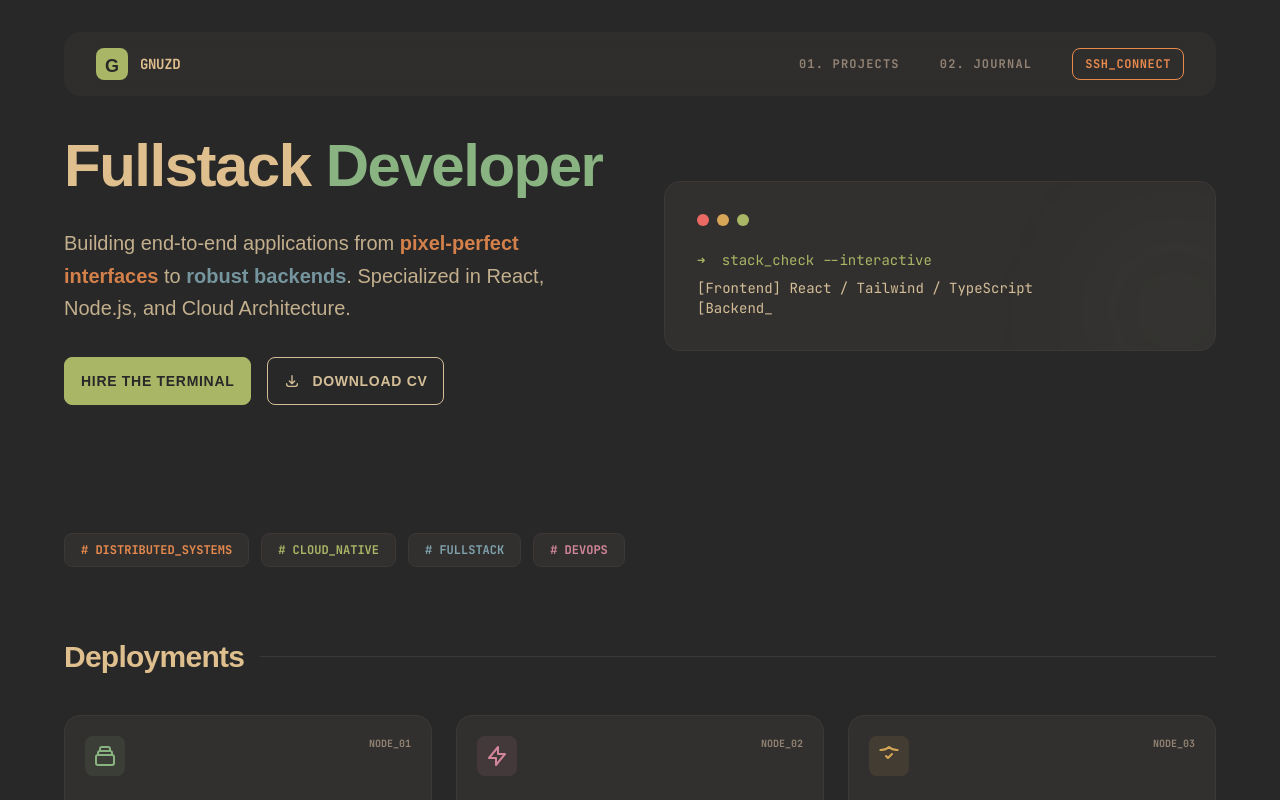
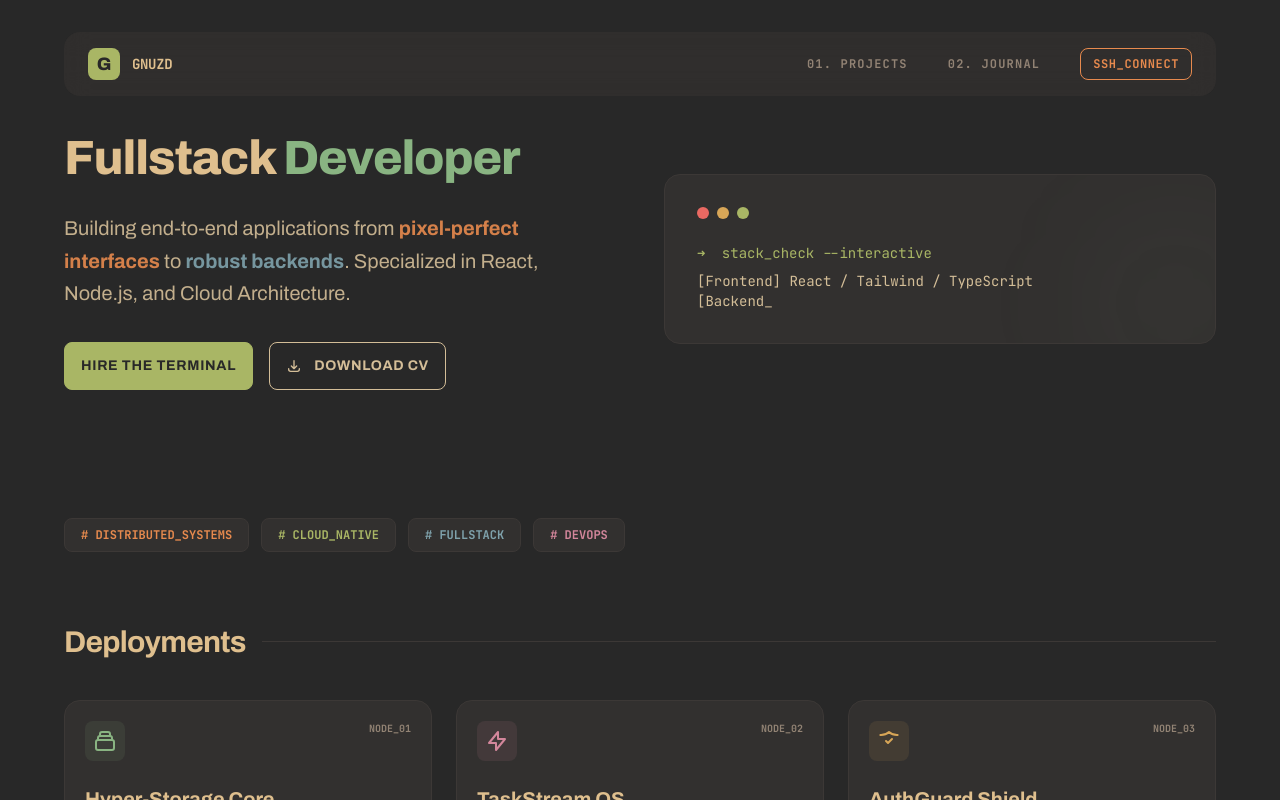
Before and after one commit to gnuzd/portfolio, a SvelteKit app: page / in a window 1280 px wide. Built offline with nearby package versions, Linux system fonts and the light colour scheme.

Commit message:
feat: update font

```diff
--- a/src/app.html
+++ b/src/app.html
@@ -1,5 +1,5 @@
 <!doctype html>
-<html lang="en">
+<html lang="en" data-theme="gruvbox">
 	<head>
 		<meta charset="utf-8" />
 		<meta name="viewport" content="width=device-width, initial-scale=1" />
@@ -10,6 +10,8 @@
 			rel="stylesheet"
 		/>
 
+    <link href="https://fonts.googleapis.com/css2?family=Archivo:wght@300;400;500;600;700;800&family=JetBrains+Mono:wght@400;700&display=swap" rel="stylesheet">
+
 		%sveltekit.head%
 	</head>
 	<body data-sveltekit-preload-data="hover" class="antialiased">
--- a/src/lib/assets/styles/app.css
+++ b/src/lib/assets/styles/app.css
@@ -3,8 +3,8 @@
 @import './button.css';
 
 @theme {
-	--font-display: 'Public Sans', sans-serif;
-	--font-body: 'Public Sans', sans-serif;
+	--font-display: 'Archivo', sans-serif;
+	--font-body: 'Archivo', sans-serif;
 	--font-mono: 'JetBrains Mono', 'monospace';
 
 	--color-base-100: #282828;
@@ -22,6 +22,8 @@
 	--color-aqua: #89b482;
 	--color-blue: #7fa2ac;
 	--color-purple: #d3869b;
+
+  --radius-field: 0.25rem;
 }
 
 :root {
@@ -32,7 +34,7 @@
 body {
 	background-color: var(--color-base-100);
 	color: var(--color-base-content-200);
-	font-family: 'Public Sans', sans-serif;
+	font-family: var(--font-body);
 	-webkit-tap-highlight-color: transparent;
 	overflow: hidden;
 	height: 100vh;
--- a/src/lib/assets/styles/theme.css
+++ b/src/lib/assets/styles/theme.css
@@ -17,7 +17,7 @@
 	--color-blue: #7fa2ac;
 	--color-purple: #d3869b;
 
-  --radius-field: 0.25rem;
+  --radius-field: 0.5rem;
 }
 
 :root:has(input.theme-controller[value='cappuccino']:checked),
--- a/src/lib/components/Navbar.svelte
+++ b/src/lib/components/Navbar.svelte
@@ -6,11 +6,11 @@
 <!-- DESKTOP TOP NAV (Hidden on Mobile) -->
 <nav class="fixed top-8 z-100 hidden w-full md:block">
 	<div
-		class="mx-auto flex max-w-6xl items-center justify-between rounded-2xl bg-base-200/80 px-8 py-4 backdrop-blur-md"
+		class="mx-auto flex max-w-6xl items-center justify-between rounded-2xl bg-base-200/80 px-6 py-4 backdrop-blur-md"
 	>
 		<div class="flex items-center gap-3">
 			<div
-				class="size-8 rounded-lg bg-green text-center text-lg leading-9 font-black text-base-100 uppercase"
+				class="size-8 rounded-lg bg-green flex items-center justify-center text-lg font-black text-base-100 uppercase"
 			>
 				{config.author.name.at(0)}
 			</div>
--- a/src/routes/_components/HeroSection.svelte
+++ b/src/routes/_components/HeroSection.svelte
@@ -7,7 +7,7 @@
 	<div class="grid grid-cols-1 items-center gap-12 md:grid-cols-2">
 		<div>
 			<h1
-				class="mb-6 text-4xl leading-tight font-extrabold tracking-tight text-base-content-100 md:text-6xl"
+				class="mb-6 text-4xl leading-tight font-extrabold tracking-tight text-base-content-100 md:text-5xl"
 			>
 				Fullstack <span class="text-aqua">Developer</span>
 			</h1>
```
Also changed, not shown: src/lib/assets/styles/button.css.
